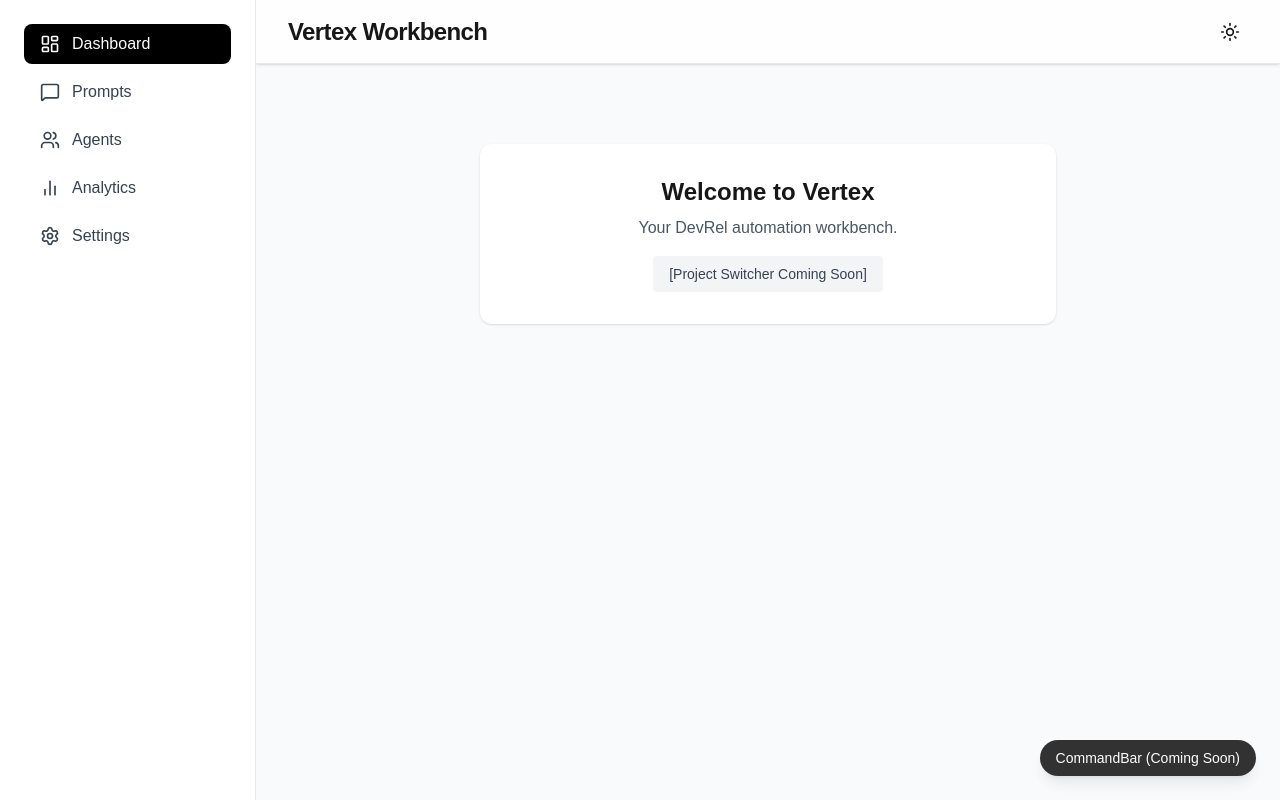
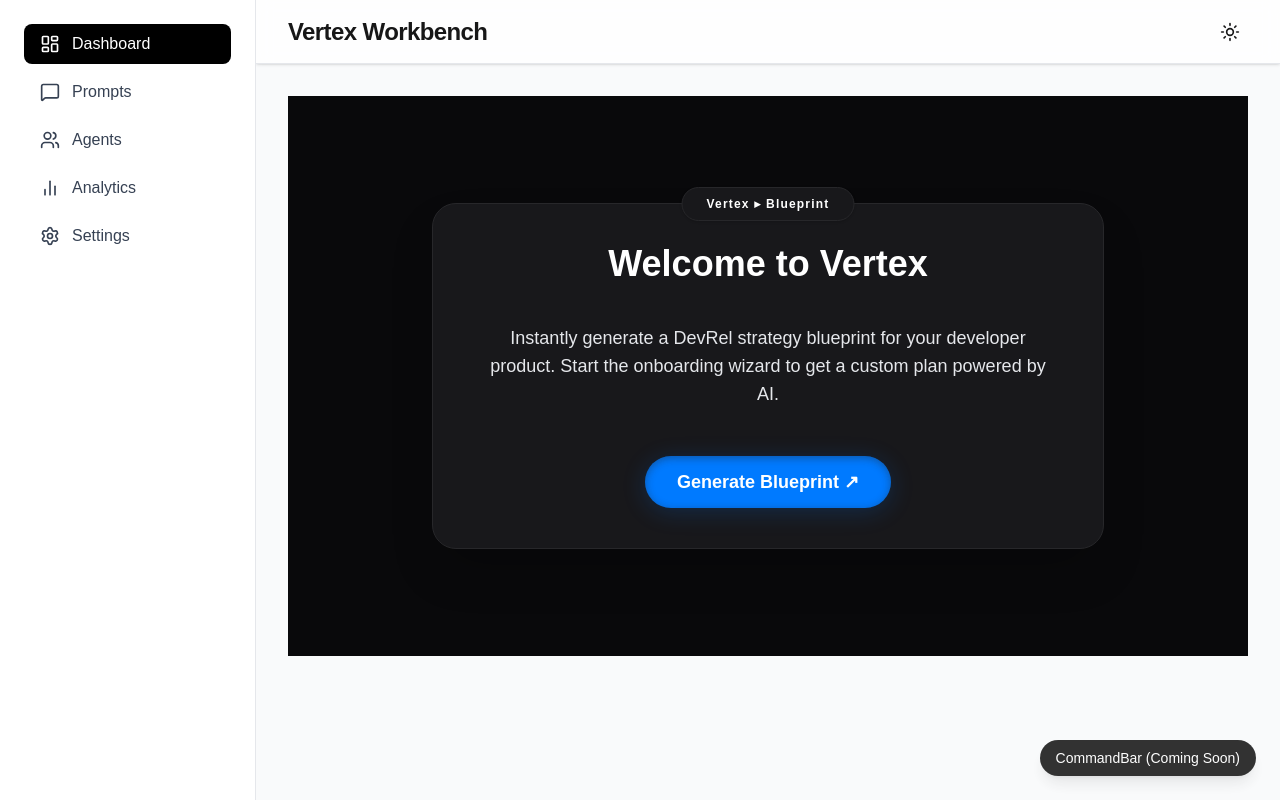
Before and after one commit to Abraham12611/vertex, a Next.js app in the folder apps/web/: page /dashboard in a window 1280 px wide. Built offline with nearby package versions, Linux system fonts and the light colour scheme.

Commit message:
Auto-commit: update 'apps/web/src/app/(dashboard)/dashboard/page.tsx' at 2025-07-07 12:35:54

```diff
--- a/apps/web/src/app/(dashboard)/dashboard/page.tsx
+++ b/apps/web/src/app/(dashboard)/dashboard/page.tsx
@@ -1,14 +1,27 @@
+"use client";
+import { useRouter } from "next/navigation";
+
 export default function DashboardPage() {
+  const router = useRouter();
   return (
-    <div className="max-w-xl mx-auto mt-12 flex flex-col gap-8">
-      <div className="bg-white dark:bg-gray-900 rounded-xl shadow p-8 text-center">
-        <h2 className="text-2xl font-bold mb-2">Welcome to Vertex</h2>
-        <p className="text-gray-600 dark:text-gray-300 mb-4">
-          Your DevRel automation workbench.
+    <div className="flex justify-center items-center min-h-[70vh] bg-[#09090b]">
+      <div className="relative w-full max-w-2xl mx-auto p-10 rounded-3xl shadow-2xl border border-[#27272a] bg-[#18181b] flex flex-col items-center gap-8">
+        <div className="absolute top-0 left-1/2 -translate-x-1/2 -translate-y-1/2 bg-[#18181b] rounded-full px-6 py-2 shadow text-xs font-semibold tracking-widest border border-[#27272a] text-white">
+          Vertex ▸ Blueprint
+        </div>
+        <h2 className="text-4xl font-bold mb-2 text-center text-white" style={{ fontFamily: 'SF Pro Rounded, sans-serif' }}>
+          Welcome to Vertex
+        </h2>
+        <p className="text-lg text-gray-200 text-center max-w-xl">
+          Instantly generate a DevRel strategy blueprint for your developer product. Start the onboarding wizard to get a custom plan powered by AI.
         </p>
-        <div className="inline-block px-4 py-2 rounded bg-gray-100 dark:bg-gray-800 text-sm text-gray-700 dark:text-gray-200">
-          [Project Switcher Coming Soon]
-        </div>
+        <button
+          className="mt-4 px-8 py-3 rounded-full bg-[#007AFF] text-white text-lg font-semibold shadow-lg transition-transform hover:-translate-y-1 hover:shadow-2xl focus:outline-none focus:ring-2 focus:ring-[#007AFF]/40"
+          style={{ boxShadow: 'inset 0 2px 8px #2226, 0 4px 24px #007aff33' }}
+          onClick={() => router.push("/dashboard/blueprint-wizard")}
+        >
+          Generate Blueprint ↗︎
+        </button>
       </div>
     </div>
   );
```
